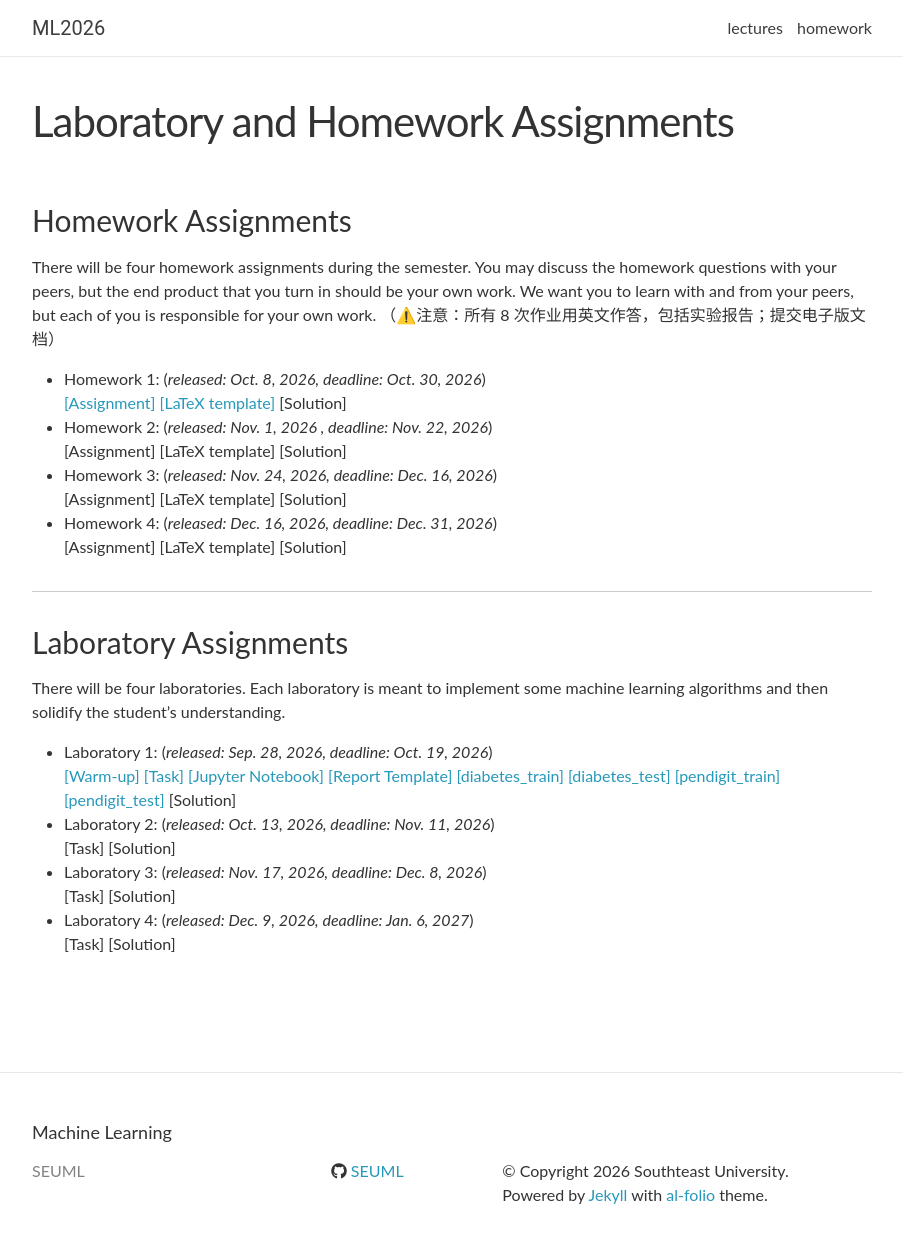
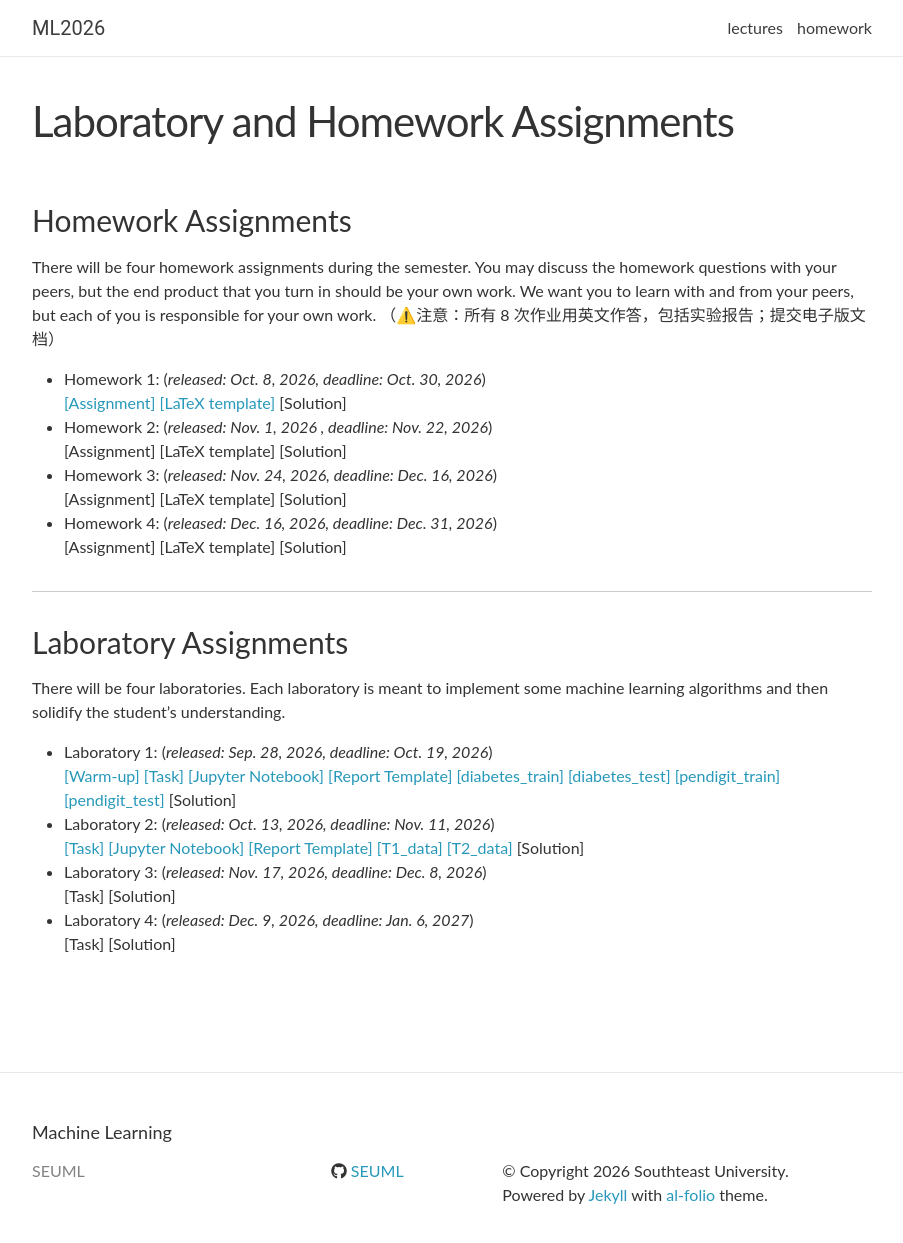
Before and after one commit to SEUML/ml-autumn-2026, a Jekyll site: the page built from _pages/homework.md, in a window 1280 px wide and 1268 px high. Shown: the top 1243 px of the window, without its empty margins (188-1091 px from the left). Built offline with Jekyll 4.4.1, drawn with Linux system fonts in a browser that asks for light colours; nearby versions of some CDN libraries; comment, search, counter and statistics services are not loaded.

Commit message:
Release lab 2

```diff
--- a/_pages/homework.md
+++ b/_pages/homework.md
@@ -41,7 +41,11 @@ There will be four laboratories. Each laboratory is meant to implement some mach
 [Solution]
 - Laboratory 2: (*released: Oct. 13, 2026, deadline: Nov. 11, 2026*)
 <br>
-[Task]
+[[Task]](../assets/assignments/lab2/Experiment_2.pdf)
+[[Jupyter Notebook]](../assets/assignments/lab2/Experiment_2.ipynb)
+[[Report Template]](../assets/assignments/lab2/Template.doc)
+[[T1_data]](../assets/assignments/lab2/T1_data.csv)
+[[T2_data]](../assets/assignments/lab2/T2_data.csv)
 [Solution]
 - Laboratory 3: (*released: Nov. 17, 2026, deadline: Dec. 8, 2026*)
 <br>
```
Also changed, not shown: 7 other files.
